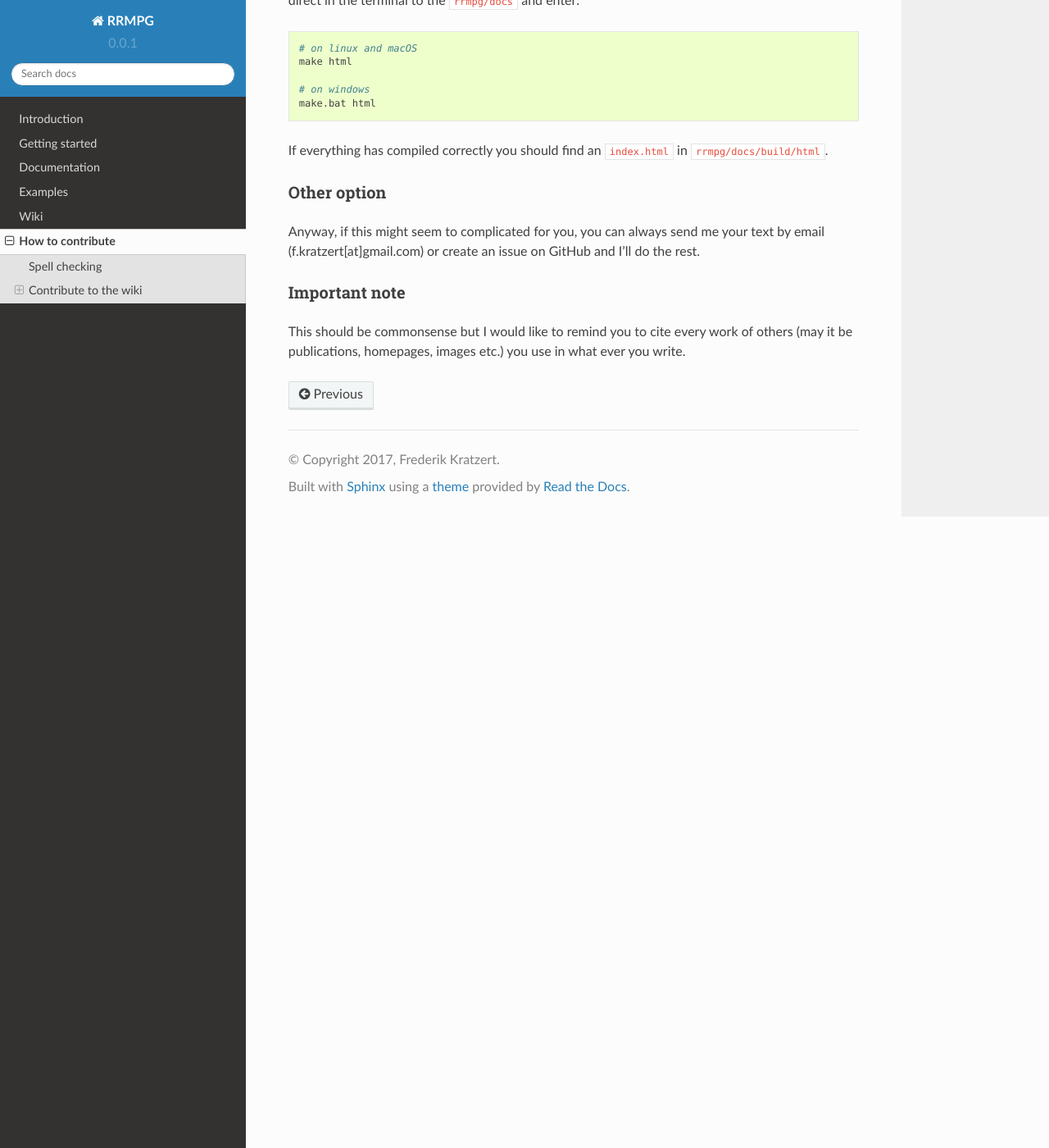
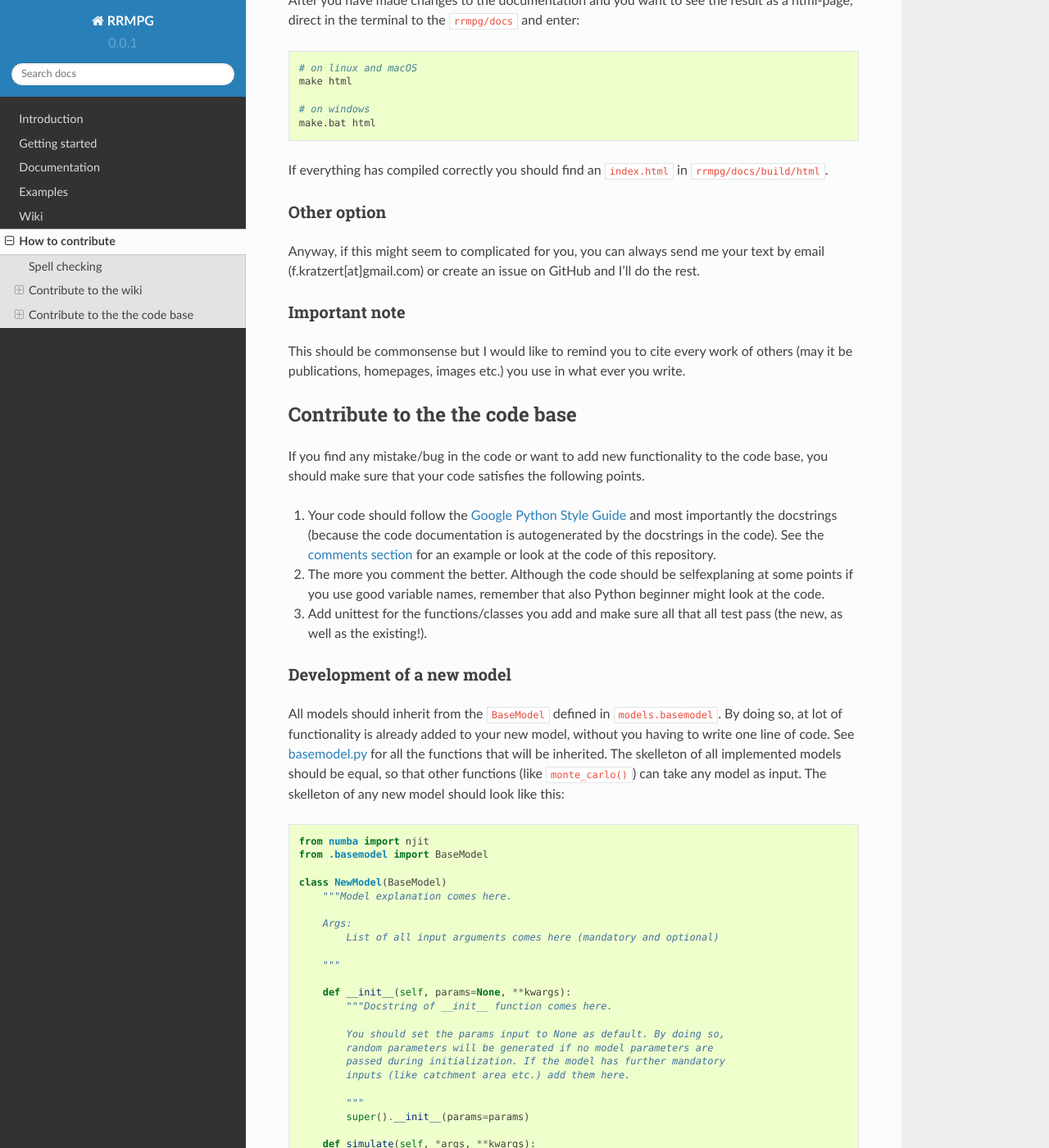
Before and after one commit to kratzert/RRMPG, a Sphinx documentation site: the page built from docs/source/contribution.rst, in a window 1280 px wide and 1400 px high, scrolled down 1508 px. Shown: the whole window at 82% size. Built offline with Sphinx 7.4.7 and the Read the Docs theme 2.0.0, drawn with Linux system fonts in a browser that asks for light colours; formulas are drawn with MathJax 3; some of the changed text lies outside the part shown.

Commit message:
updated contribution.rst

```diff
--- a/docs/source/contribution.rst
+++ b/docs/source/contribution.rst
@@ -1,7 +1,7 @@
 How to contribute
 =================
 
-Since this is a community project, I would deeply encourage any developer or hydrologist to contribute to the development of this project. Different ways of how you can contribute exist and not all require programming skills.
+Since this is a community project, I would deeply encourage any developer or hydrologist to contribute to the development of this project. Different ways of how you can contribute exist and not all require programming skills. If you want to contribute, make sure you have the latest version and everything is setup correctly (see :ref:`Getting started <getting_started>`).
 
 Spell checking
 --------------
@@ -73,3 +73,97 @@ This should be commonsense but I would like to remind you to cite every work of
 .. _Anaconda: https://www.continuum.io/downloads
 .. _link: http://docs.python-guide.org/en/latest/dev/virtualenvs/
 .. _here: https://conda.io/docs/user-guide/tasks/manage-environments.html
+
+
+Contribute to the the code base
+-------------------------------
+
+If you find any mistake/bug in the code or want to add new functionality to the code base, you should make sure that your code satisfies the following points.
+
+#. Your code should follow the `Google Python Style Guide <https://google.github.io/styleguide/pyguide.html>`_ and most importantly the docstrings (because the code documentation is autogenerated by the docstrings in the code). See the `comments section <https://google.github.io/styleguide/pyguide.html?showone=Comments#Comments>`_ for an example or look at the code of this repository.
+#. The more you comment the better. Although the code should be selfexplaning at some points if you use good variable names, remember that also Python beginner might look at the code.
+#. Add unittest for the functions/classes you add and make sure all that all test pass (the new, as well as the existing!).
+
+Development of a new model
+^^^^^^^^^^^^^^^^^^^^^^^^^^
+
+All models should inherit from the ``BaseModel`` defined in ``models.basemodel``. By doing so, at lot of functionality is already added to your new model, without you having to write one line of code. See basemodel.py_
+for all the functions that will be inherited.
+The skelleton of all implemented models should be equal, so that other functions (like ``monte_carlo()``) can take any model as input. The skelleton of any new model should look like this:
+
+.. code-block:: python
+
+    from numba import njit
+    from .basemodel import BaseModel
+
+    class NewModel(BaseModel)
+        """Model explanation comes here.
+
+        Args:
+            List of all input arguments comes here (mandatory and optional)
+
+        """
+
+        def __init__(self, params=None, **kwargs):
+            """Docstring of __init__ function comes here.
+
+            You should set the params input to None as default. By doing so,
+            random parameters will be generated if no model parameters are
+            passed during initialization. If the model has further mandatory
+            inputs (like catchment area etc.) add them here.
+
+            """
+            super().__init__(params=params)
+
+        def simulate(self, *args, **kwargs):
+            """Docstring of simulate function comes here.
+
+            Make sure to document all the inputs that are needed to run a
+            simulation of your model.
+            This function only validates and prepares all inputs and then calls
+            a class extern model function, see below.
+
+            """
+            pass
+
+        def fit(self, *args, **kwargs):
+            """Docstring of fit function comes here.
+
+            Make sure to document all the inputs that are needed to run this
+            function.
+            This function validates and prepares all inputs in a way, that we
+            can use scipy.optimize.minimize to find an optimal parameter set.
+            The loss function is defined externally (see below).
+
+            """
+            pass
+
+
+    def _loss(X, *args):
+        """Objective function used by the scipy optimizer.
+
+        This function is used to calculate the model performance for a set X of
+        parameters and must return a skalar. The optimizer tries to minimize
+        this return value. For further explanation of how to build such a
+        function read the scipy.optimizer.minimize documentation of look at the
+        already implemented models.
+
+        """
+
+        pass
+
+
+    @njit
+    def _simulate(*args):
+        """Here comes the real model simulation function.
+
+        You have two options here:
+        1. Already try to implement a numba optimized version of your model
+        (add the @njit decorator).
+        2. Or implement your model in pure python and I will afterwards
+        optimize your function (remove @njit decorator.)
+
+        """
+        pass
+
+.. _basemodel.py: https://github.com/kratzert/RRMPG/blob/master/rrmpg/models/basemodel.py
--- a/docs/source/getting_started.rst
+++ b/docs/source/getting_started.rst
@@ -1,3 +1,5 @@
+.. _getting_started:
+
 Getting started
 ===============
 
--- a/docs/source/wiki.rst
+++ b/docs/source/wiki.rst
@@ -1,4 +1,5 @@
 .. _wiki_top:
+
 Wiki
 ====
 
```
